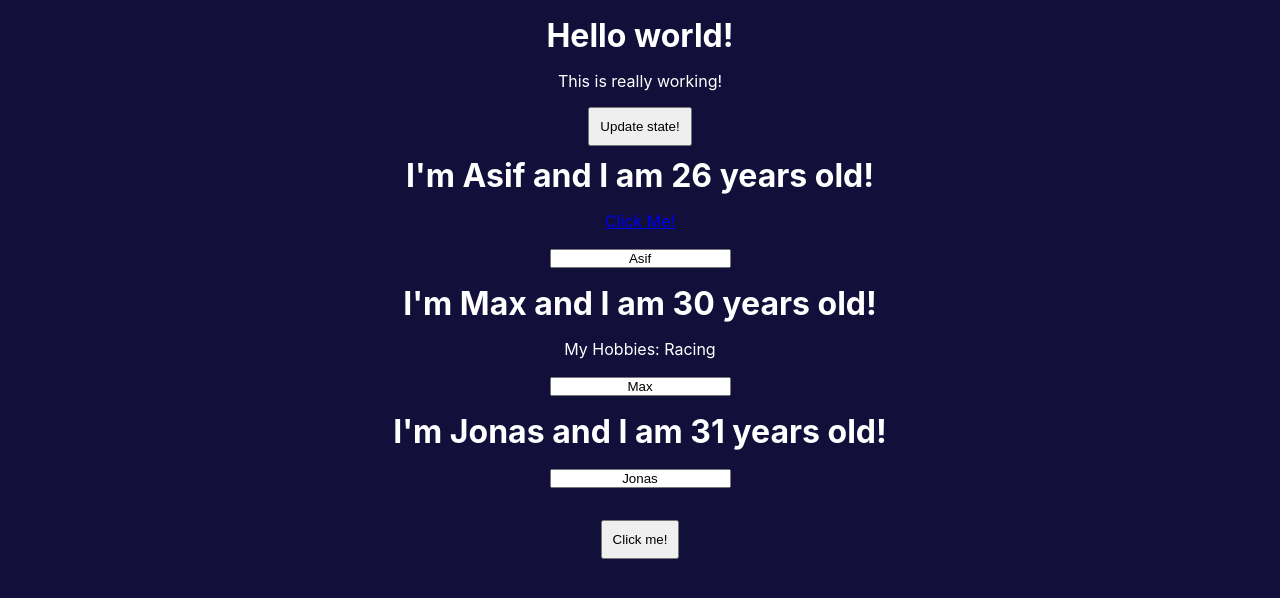
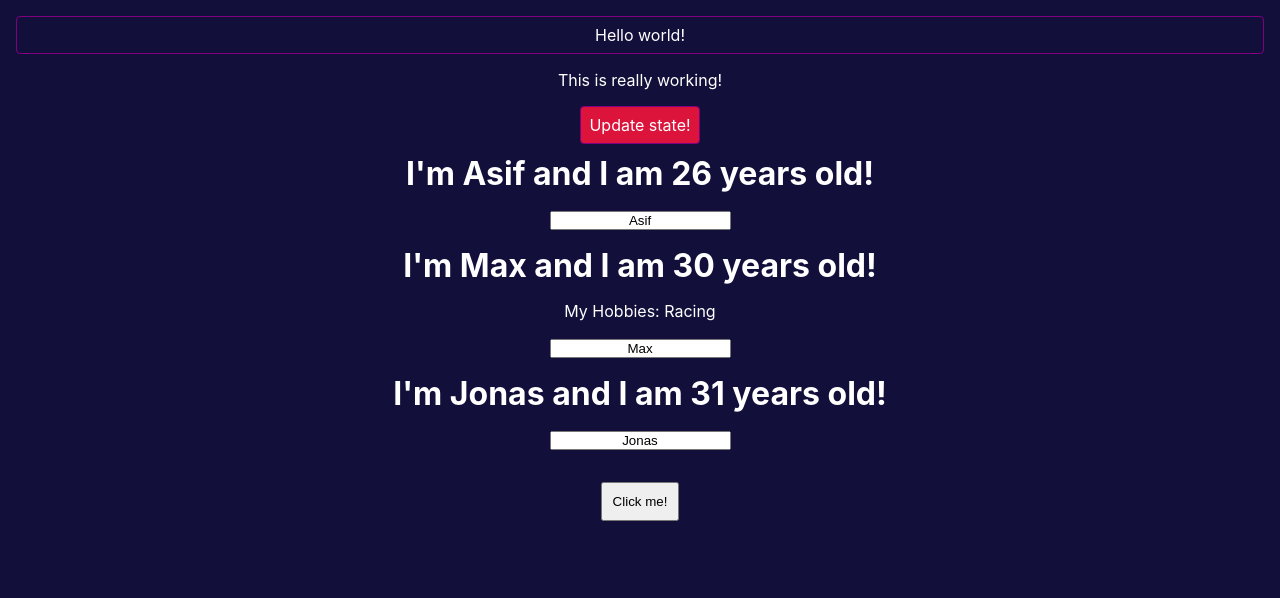
Before and after one commit to Asif-newaz/try-react, a React (Create React App) app: page / in a window 1280 px wide. Shown: the top 598 px of the page. Built offline with nearby package versions, Linux system fonts and the light colour scheme.

Commit message:
different type of style implimentation

```diff
--- a/src/App.js
+++ b/src/App.js
@@ -1,3 +1,4 @@
+// import { red } from "@material-ui/core/colors";
 import React, { Component } from "react";
 // import React from "react";
 // import React, { useState } from "react";
@@ -188,18 +189,39 @@ class App extends Component {
 
   //Working with state
   render() {
+    const style = {
+      backgroundColor: "crimson",
+      font: "inherit",
+      color: '#fff',
+      border: "1px solid purple",
+      borderRadius: '4px',
+      padding: "8px",
+      cursor: "pointer",
+    };
+
+    const headingStyle = {
+      font: "inherit",
+      color: '#fff',
+      border: "1px solid purple",
+      borderRadius: '4px',
+      padding: "8px",
+    }
+
+
     return (
       <div className="App">
-        <h1>Hello world!</h1>
+        <h1 style={headingStyle}>Hello world!</h1>
         <p>This is really working!</p>
-        <button onClick={() => this.switchNameHandler("Asif Newaz!!!")}>
+        <button
+          style={style}
+          onClick={() => this.switchNameHandler("Asif Newaz!!!")}
+        >
           Update state!
         </button>
         <Person
           name={this.state.persons[0].name}
           age={this.state.persons[0].age}
         >
-          <a href="/">Click Me!</a>
         </Person>
         <Person
           name={this.state.persons[1].name}
```
